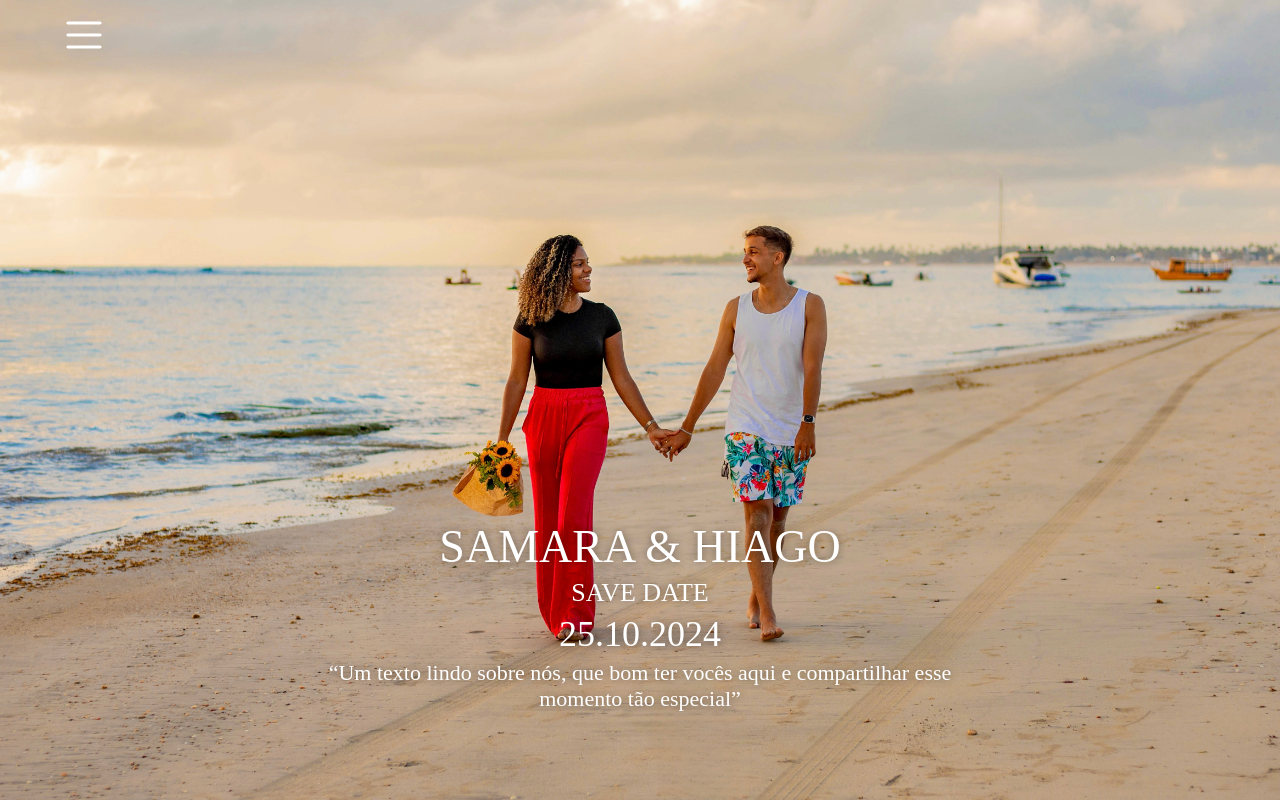
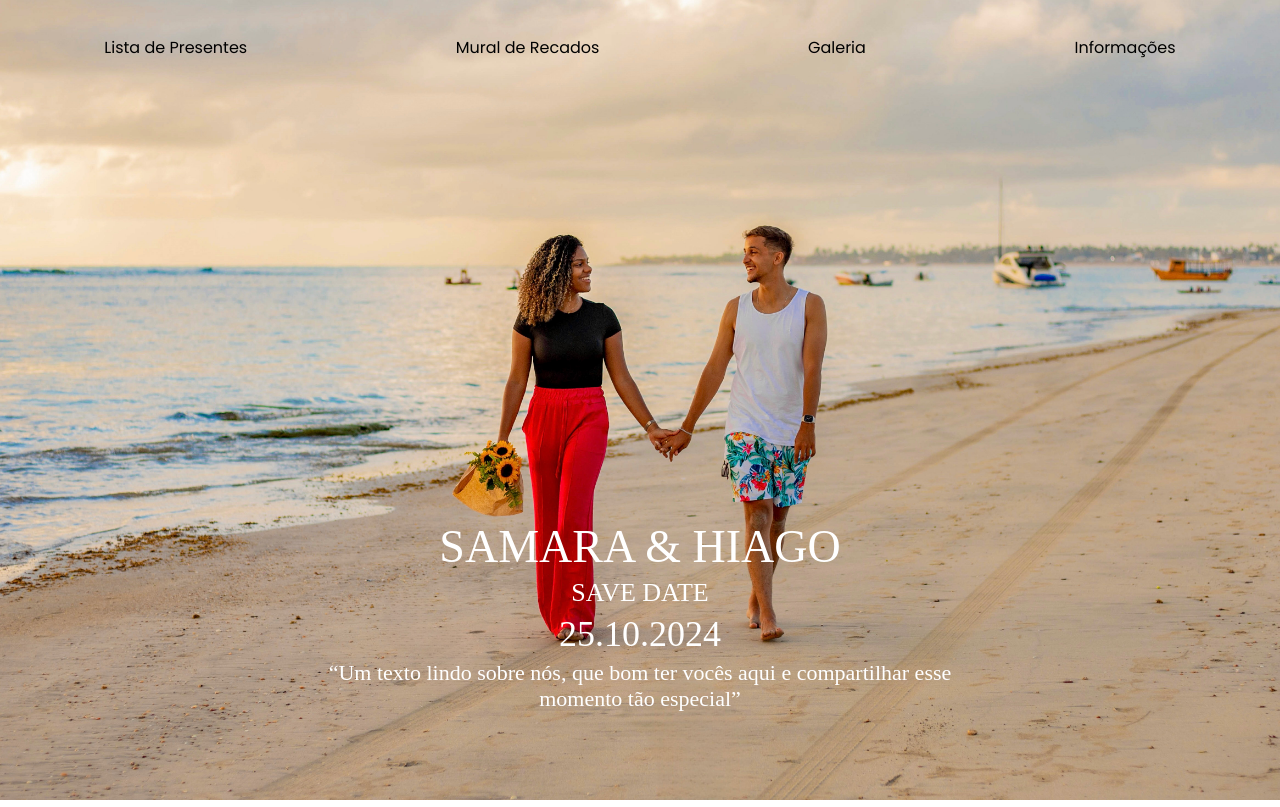
Before and after one commit to CarolinaOlivaCruz/wedding-project, a React (Create React App) app in the folder app/: page / in a window 1280 px wide. Built offline with nearby package versions, Linux system fonts and the light colour scheme; a web font is replaced by a local one.

Commit message:
feat: add Menu responsive

```diff
--- a/app/src/componets/Header/style.scss
+++ b/app/src/componets/Header/style.scss
@@ -47,6 +47,7 @@ header div span {
   }
 
   .button-menu-white {
-    width: 40px;
+    // width: 40px;
+    display: none;
   }
 }
--- a/app/src/componets/Home/Home.tsx
+++ b/app/src/componets/Home/Home.tsx
@@ -1,4 +1,4 @@
-import React, { useState } from "react";
+import React, { useEffect, useState } from "react";
 
 import imgMarried from "../../../src/assets/img/married.jpg";
 import Header from "../Header/Header";
@@ -13,11 +13,31 @@ function Home() {
     setIsMenuOpen(!isMenuOpen);
   };
 
+  useEffect(() => {
+    const checkScreenWidth = () => {
+      const isDesktop = window.innerWidth > 780;
+      if (isDesktop) {
+        setIsMenuOpen(true);
+      } else {
+        setIsMenuOpen(false);
+      }
+    };
+
+    checkScreenWidth();
+
+    window.addEventListener("resize", checkScreenWidth);
+
+    return () => {
+      window.removeEventListener("resize", checkScreenWidth);
+    };
+  }, []);
+
   return (
     <div id="container-home">
       <Header toggleMenu={toggleMenu} />
+      <main>
         {isMenuOpen && <Menu />}
-      <main>
+        <div className="container-main">
           <img src={imgMarried} alt="Imagem do casal" />
           <div>
             <h1>SAMARA & HIAGO</h1>
@@ -28,6 +48,7 @@ function Home() {
               esse momento tão especial”
             </p>
           </div>
+        </div>
       </main>
     </div>
   );
--- a/app/src/componets/Home/style.scss
+++ b/app/src/componets/Home/style.scss
@@ -2,21 +2,23 @@
   position: relative;
   width: 100%;
   height: 100vh;
+  display: flex;
 }
 
-#container-home main {
+.container-main {
   height: 100vh;
   position: relative;
   z-index: 0;
+  transition: width 0.5s ease;
 }
 
-#container-home main img {
+.container-main img {
   width: 100vw;
   height: 60%;
   object-fit: cover;
 }
 
-#container-home main div {
+.container-main div {
   width: 80%;
   height: 40%;
   margin: 0 auto;
@@ -32,50 +34,43 @@
   z-index: 10;
 }
 
-#container-home main div h1,
-h2,
-p,
-span {
+.container-main div h1,
+.container-main div h2,
+.container-main div p,
+.container-main div span {
   font-family: "Alice";
   font-weight: 500;
 }
 
-#container-home main div p {
+.container-main div p {
   text-align: center;
 }
 
 @media (min-width: 780px) {
-  #container-home main div {
+  .container-main div {
     width: 50%;
     height: auto;
     max-height: 70vh;
     overflow-y: auto;
   }
 
-  #container-home main img {
+  .container-main img {
     height: 100vh;
   }
 
-  #container-home main div h1,
-  h2,
-  p,
-  span {
-    text-shadow: 0.2px 0.2px 8px rgba(0, 0, 0, 0.4);
-  }
-
-  #container-home main div h1 {
+  .container-main div h1 {
     font-size: 46px;
   }
 
-  #container-home main div span {
+  .container-main div span {
     font-size: 26px;
   }
 
-  #container-home main div h2 {
+  .container-main div h2 {
     font-size: 36px;
   }
 
-  #container-home main div p {
+  .container-main div p {
     font-size: 22px;
   }
 }
--- a/app/src/componets/Menu/Menu.tsx
+++ b/app/src/componets/Menu/Menu.tsx
@@ -6,9 +6,10 @@ function Menu() {
   return (
     <div className="menu">
       <ul>
-        <li>Opção 1</li>
-        <li>Opção 2</li>
-        <li>Opção 3</li>
+        <li>Lista de Presentes</li>
+        <li>Mural de Recados</li>
+        <li>Galeria</li>
+        <li>Informações</li>
       </ul>
     </div>
   );
--- a/app/src/componets/Menu/style.scss
+++ b/app/src/componets/Menu/style.scss
@@ -0,0 +1,21 @@
+.menu {
+  width: 100%;
+  margin-top: 50px;
+  z-index: 1;
+  text-align: center;
+  padding: 10px 0;
+}
+
+@media (min-width: 780px) {
+  .menu {
+    position: fixed;
+    text-align: left;
+    margin-top: 35px;
+    padding: 0;
+  }
+
+  .menu ul {
+    display: flex;
+    justify-content: space-around;
+  }
+}
```
Lines whose indentation alone changed are shown as unchanged.
